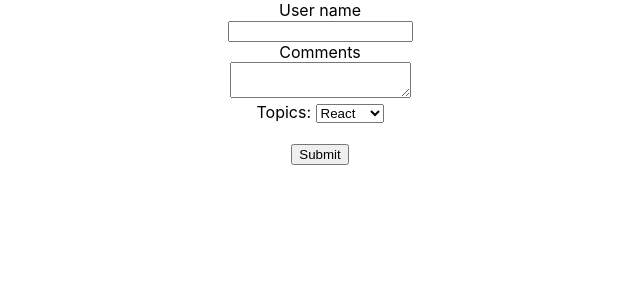
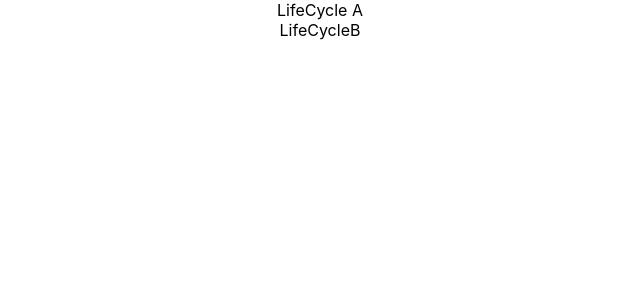
Before and after one commit to Rimsha-Urooj/first, a React (Create React App) app: page / in a window 1280 px wide. Shown: the top 300 px of the page, without its empty margins (320-960 px from the left). Built offline with nearby package versions, Linux system fonts and the light colour scheme.

Commit message:
component mounting lifecyle methods

```diff
--- a/src/App.js
+++ b/src/App.js
@@ -17,13 +17,17 @@
 // Importing modules.css file
 import styles from './appStyles.module.css'
 import Form from './components/Form';
+import LifeCycleA from './components/LifeCycleA';
 
 function App() {
   return (
     <div className="App">
 
+      {/* Component Mounting Lifecycle methods */}
+      <LifeCycleA />
+
       {/* Form Handling */}
-      <Form />
+      {/* <Form /> */}
 
       {/* Regular Styling */}
       {/* <h1 className='error'>Error </h1> */}
--- /dev/null
+++ b/src/components/LifeCycleA.js
@@ -0,0 +1,41 @@
+import React, { Component } from 'react'
+import LifeCycleB from './LifeCycleB'
+
+class LifeCycleA extends Component {
+
+    // First Life cycle method i.e., constructor
+    constructor(props) {
+        super(props)
+
+        this.state = {
+            name:'Rimsha'
+        }
+        console.log('Lifecycle A constructor')
+    }
+
+
+    // 2nd method of Lifecycle i.e, static method it has access to props and state to return new state or null
+    static getDerivedStateFromProps(props, state){
+        console.log("LifecycleA getDrivedStateFrompProps")
+        return null
+    }
+
+    // 4th method of Lifecycle i.e, componentDidMount
+    componentDidMount(){
+        console.log('LifeCycleA componentDidMount')
+    }
+
+    // 3rd method of lifecycle
+    render() {
+        console.log('LifeCycleA render')
+        return (
+            <div>
+                <div>LifeCycle A</div>
+                <LifeCycleB />
+            </div>
+
+        )
+    }
+}
+
+export default LifeCycleA
--- /dev/null
+++ b/src/components/LifeCycleB.js
@@ -0,0 +1,38 @@
+import React, { Component } from 'react'
+
+class LifeCycleB extends Component {
+
+    // First Life cycle method i.e., constructor
+    constructor(props) {
+        super(props)
+
+        this.state = {
+            name:'Rimsha'
+        }
+        console.log('LifeCycleB constructor')
+    }
+
+
+    // 2nd method of Lifecycle i.e, static method it has access to props and state to return new state or null
+    static getDerivedStateFromProps(props, state){
+        console.log("LifeCycleB getDrivedStateFrompProps")
+        return null
+    }
+
+    // 4th method of Lifecycle i.e, componentDidMount
+    componentDidMount(){
+        console.log('LifeCycleB componentDidMount')
+    }
+
+    // 3rd method of lifecycle
+    render() {
+        console.log('LifeCycleB render')
+        return (
+            <div>
+                LifeCycleB
+            </div>
+        )
+    }
+}
+
+export default LifeCycleB
```
